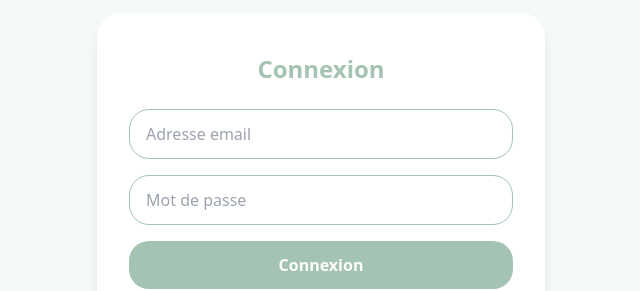
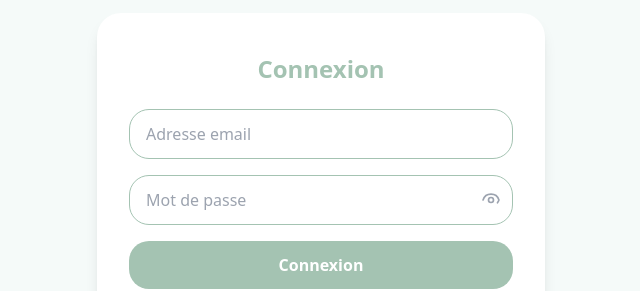
Before and after one commit to Nairolf13/AbsentoFront, a React (Vite) app: page /login in a window 1280 px wide. Shown: the part 213-504 px from the top of the page, without its empty margins (319-959 px from the left). Built offline with nearby package versions, Linux system fonts and the light colour scheme; no server answers.

Commit message:
add see password

```diff
--- a/src/components/Auth/LoginForm.jsx
+++ b/src/components/Auth/LoginForm.jsx
@@ -6,6 +6,7 @@ export default function LoginForm() {
   const [email, setEmail] = useState("");
   const [password, setPassword] = useState("");
   const [error, setError] = useState("");
+  const [showPassword, setShowPassword] = useState(false);
   const { loginUser } = useAuth();
   const navigate = useNavigate();
 
@@ -33,14 +34,29 @@ export default function LoginForm() {
             onChange={e => setEmail(e.target.value)}
             required
           />
-          <input
-            type="password"
-            placeholder="Mot de passe"
-            className="block w-full rounded-xl border border-primary px-4 py-3 focus:outline-none focus:ring-2 focus:ring-primary/50 text-gray-700"
-            value={password}
-            onChange={e => setPassword(e.target.value)}
-            required
-          />
+          <div className="relative w-full">
+            <input
+              type={showPassword ? "text" : "password"}
+              className="block w-full rounded-xl border border-primary px-4 py-3 focus:outline-none focus:ring-2 focus:ring-primary/50 text-gray-700 pr-12"
+              placeholder="Mot de passe"
+              value={password}
+              onChange={(e) => setPassword(e.target.value)}
+              required
+            />
+            <button
+              type="button"
+              className="absolute right-3 top-1/2 -translate-y-1/2 text-gray-400 hover:text-primary focus:outline-none"
+              tabIndex={-1}
+              onClick={() => setShowPassword((v) => !v)}
+              aria-label={showPassword ? 'Masquer le mot de passe' : 'Afficher le mot de passe'}
+            >
+              {showPassword ? (
+                <svg xmlns="http://www.w3.org/2000/svg" className="h-5 w-5" fill="none" viewBox="0 0 24 24" stroke="currentColor"><path strokeLinecap="round" strokeLinejoin="round" strokeWidth={2} d="M13.875 18.825A10.05 10.05 0 0112 19c-5.523 0-10-4.477-10-10 0-1.657.4-3.22 1.125-4.575M15 12a3 3 0 11-6 0 3 3 0 016 0z" /><path strokeLinecap="round" strokeLinejoin="round" strokeWidth={2} d="M3 3l18 18" /></svg>
+              ) : (
+                <svg xmlns="http://www.w3.org/2000/svg" className="h-5 w-5" fill="none" viewBox="0 0 24 24" stroke="currentColor"><path strokeLinecap="round" strokeLinejoin="round" strokeWidth={2} d="M15 12a3 3 0 11-6 0 3 3 0 016 0z" /><path strokeLinecap="round" strokeLinejoin="round" strokeWidth={2} d="M2.458 12C3.732 7.943 7.523 5 12 5c4.477 0 8.268 2.943 9.542 7-.4 1.257-1.01 2.41-1.782 3.418" /></svg>
+              )}
+            </button>
+          </div>
           <button className="w-full bg-primary text-white font-bold py-3 rounded-xl hover:bg-primary/80 transition" type="submit">
             Connexion
           </button>
--- a/src/components/Dashboard/Dashboard.jsx
+++ b/src/components/Dashboard/Dashboard.jsx
@@ -44,7 +44,6 @@ export default function Dashboard() {
       <aside className="w-20 bg-secondary flex flex-col items-center py-6 gap-4">
         {sidebarItems.map((item) => (
           <button
-            key={item.key}
             className={`flex flex-col items-center gap-1 text-xs font-semibold rounded-xl px-2 py-3 transition focus:outline-none ${tab === item.key ? "bg-primary text-secondary" : "text-accent hover:bg-primary/20"}`}
             onClick={() => setTab(item.key)}
           >
```
